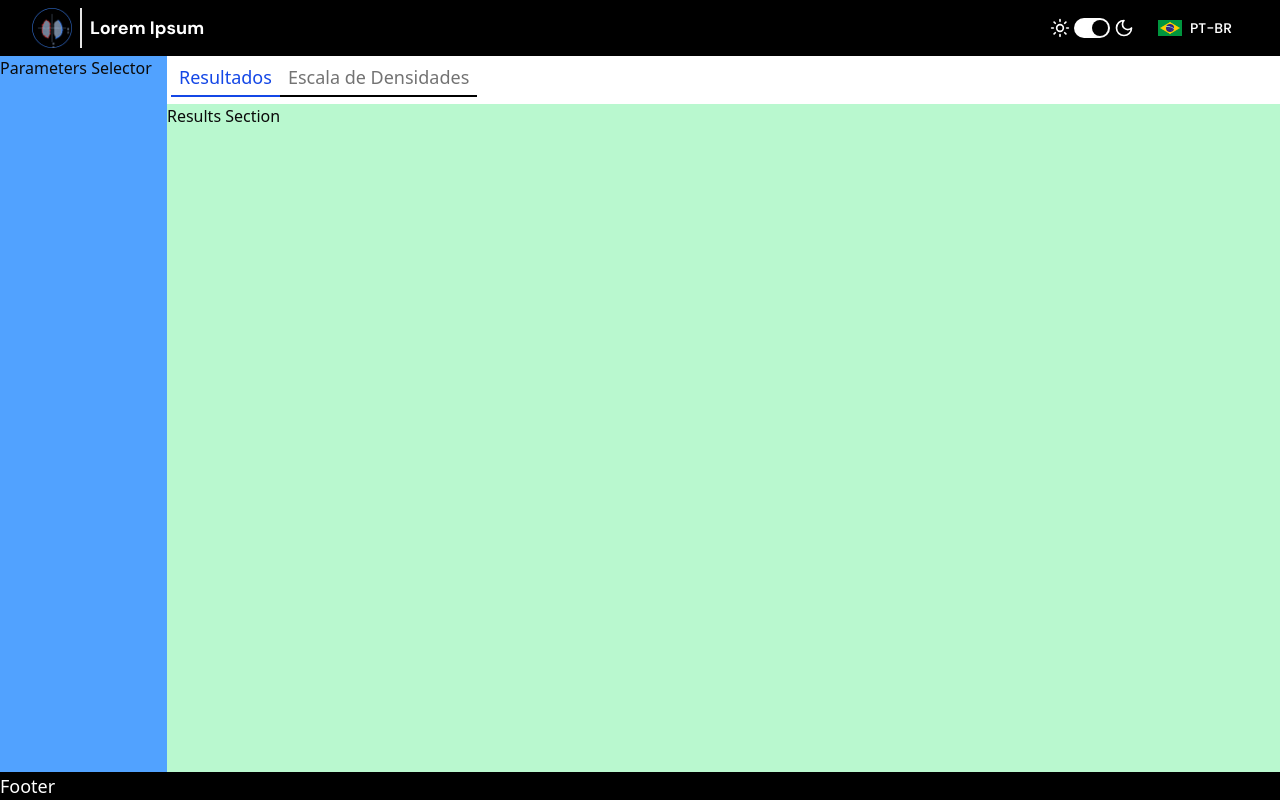
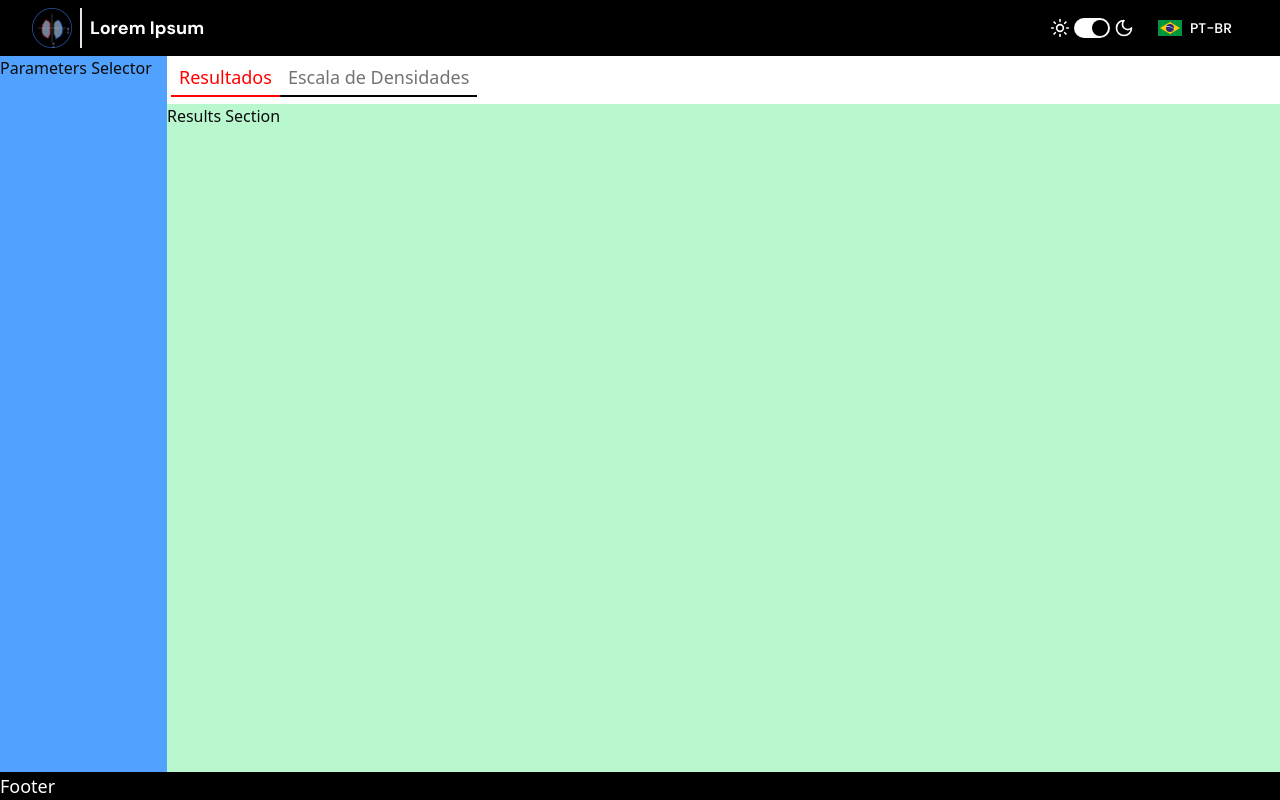
Before and after one commit to kelvinleandro/lung-segmentation-client, a React (Vite) app: page /segmentation in a window 1280 px wide. Built offline with nearby package versions, Linux system fonts and the light colour scheme; what @cornerstonejs/core, @cornerstonejs/dicom-image-loader would draw is missing.

Commit message:
feat: preparando terreno para light-dark nas tabs

```diff
--- a/src/pages/segmentation.tsx
+++ b/src/pages/segmentation.tsx
@@ -5,9 +5,12 @@ import ResultsSection from "@/components/results-section";
 import DensityScaleSection from "@/components/density-scale-section";
 import SelectionSection from "@/components/selection-section";
 import { ApplicationMode } from "@/types/parameters";
+import useTheme from "@/hooks/use-theme";
+import { cn } from "@/lib/utils";
 
 const SegmentationPage = () => {
   const mode: ApplicationMode = "segmentation";
+  const { currentColorScheme } = useTheme();
 
   return (
     <PageLayout>
@@ -20,15 +23,35 @@ const SegmentationPage = () => {
                 {/* <TabsList className="flex overflow-hidden border border-black mt-1 ml-1"> */}
                 <TabsTrigger
                   value="results"
-                  className="data-[state=active]:text-blue-700 data-[state=active]:border-b-2 data-[state=active]:border-blue-700 hover:bg-black/10 border-b-2 border-black text-lg"
-                  // className="data-[state=active]:text-white data-[state=active]:bg-black bg-white text-black hover:bg-black hover:text-white text-lg"
+                  className={cn(
+                    "data-[state=active]:border-b-2 hover:bg-black/10 border-b-2 border-black text-lg",
+                    currentColorScheme === "dark"
+                      ? "data-[state=active]:text-[#ff0000] data-[state=active]:border-[#ff0000]"
+                      : "data-[state=active]:text-[#0000ff] data-[state=active]:border-[#0000ff]"
+                  )}
+                  // className={cn(
+                  //   "bg-background text-black text-lg",
+                  //   currentColorScheme === "dark"
+                  //     ? "data-[state=active]:text-white data-[state=active]:bg-black hover:bg-black hover:text-white"
+                  //     : "data-[state=active]:text-white data-[state=active]:bg-blue-800 hover:bg-blue-800 hover:text-white"
+                  // )}
                 >
                   Resultados
                 </TabsTrigger>
                 <TabsTrigger
                   value="density"
-                  className="data-[state=active]:text-blue-700 data-[state=active]:border-b-2 data-[state=active]:border-blue-700 hover:bg-black/10 border-b-2 border-black text-lg"
-                  // className="data-[state=active]:text-white data-[state=active]:bg-black bg-white text-black hover:bg-black hover:text-white text-lg"
+                  className={cn(
+                    "data-[state=active]:border-b-2 hover:bg-black/10 border-b-2 border-black text-lg",
+                    currentColorScheme === "dark"
+                      ? "data-[state=active]:text-[#ff0000] data-[state=active]:border-[#ff0000]"
+                      : "data-[state=active]:text-[#0000ff] data-[state=active]:border-[#0000ff]"
+                  )}
+                  // className={cn(
+                  //   "bg-background text-black text-lg",
+                  //   currentColorScheme === "dark"
+                  //     ? "data-[state=active]:text-white data-[state=active]:bg-black hover:bg-black hover:text-white"
+                  //     : "data-[state=active]:text-white data-[state=active]:bg-blue-800 hover:bg-blue-800 hover:text-white"
+                  // )}
                 >
                   Escala de Densidades
                 </TabsTrigger>
```
